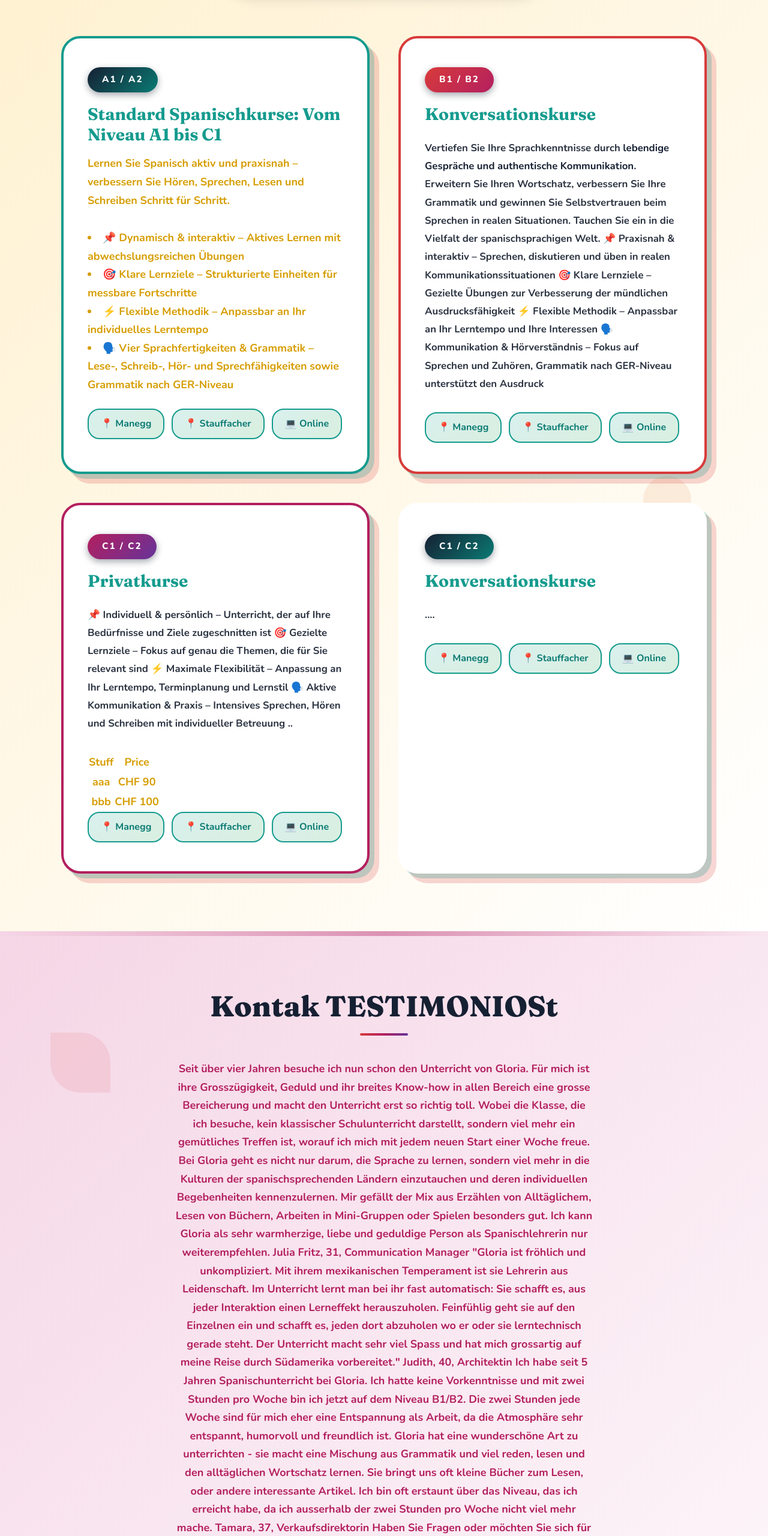
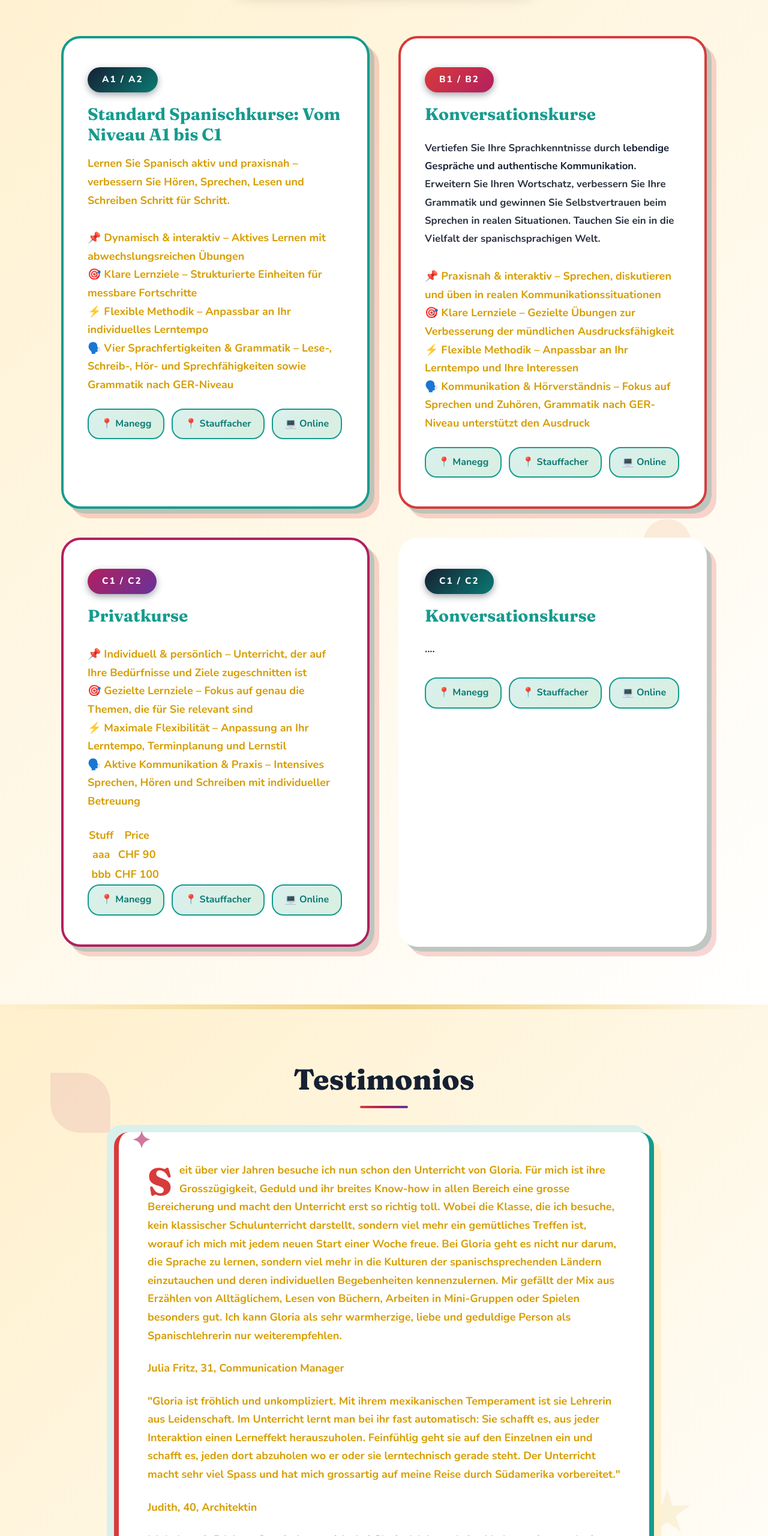
Before and after one commit to hblok/vitaminae, a plain HTML site: page docs/index.html in a window 1280 px wide. Shown: the part 2265-4825 px from the top of the page at 60% size. Drawn offline with nearby package versions, Linux system fonts and the light colour scheme.

Commit message:
Formatting fixes

```diff
--- a/docs/index.html
+++ b/docs/index.html
@@ -109,10 +109,10 @@ Vitamina E… de Español ist aus meiner Leidenschaft für lebendige Kommunikati
                     <h3>Standard Spanischkurse: Vom Niveau A1 bis C1</h3>
                         <p>Lernen Sie Spanisch aktiv und praxisnah – verbessern Sie Hören, Sprechen, Lesen und Schreiben Schritt für Schritt.</p>
                     <p class="course-description">
-                        <li>📌 Dynamisch & interaktiv – Aktives Lernen mit abwechslungsreichen Übungen</li>
-                        <li>🎯 Klare Lernziele – Strukturierte Einheiten für messbare Fortschritte</li>
-                        <li>⚡ Flexible Methodik – Anpassbar an Ihr individuelles Lerntempo</li>
-                         <li>🗣️ Vier Sprachfertigkeiten & Grammatik – Lese-, Schreib-, Hör- und Sprechfähigkeiten sowie Grammatik nach GER-Niveau</li>
+                        <ul>📌 Dynamisch & interaktiv – Aktives Lernen mit abwechslungsreichen Übungen</ul>
+                        <ul>🎯 Klare Lernziele – Strukturierte Einheiten für messbare Fortschritte</ul>
+                        <ul>⚡ Flexible Methodik – Anpassbar an Ihr individuelles Lerntempo</ul>
+                        <ul>🗣️ Vier Sprachfertigkeiten & Grammatik – Lese-, Schreib-, Hör- und Sprechfähigkeiten sowie Grammatik nach GER-Niveau</ul>
                     </p>
                     <div class="course-locations">
                         <span class="location-tag">📍 Manegg</span>
@@ -124,12 +124,14 @@ Vitamina E… de Español ist aus meiner Leidenschaft für lebendige Kommunikati
                 <!-- Course 2 -->
                 <div class="course-card">
                     <span class="course-level">B1 / B2</span>
-                    <h3>  Konversationskurse </h3>
-                    <p class="course-description">Vertiefen Sie Ihre Sprachkenntnisse durch <strong>lebendige Gespräche und authentische Kommunikation</strong>. Erweitern Sie Ihren Wortschatz, verbessern Sie Ihre Grammatik und gewinnen Sie Selbstvertrauen beim Sprechen in realen Situationen. Tauchen Sie ein in die Vielfalt der spanischsprachigen Welt.
-📌 Praxisnah & interaktiv – Sprechen, diskutieren und üben in realen Kommunikationssituationen
- 🎯 Klare Lernziele – Gezielte Übungen zur Verbesserung der mündlichen Ausdrucksfähigkeit
- ⚡ Flexible Methodik – Anpassbar an Ihr Lerntempo und Ihre Interessen
- 🗣️ Kommunikation & Hörverständnis – Fokus auf Sprechen und Zuhören, Grammatik nach GER-Niveau unterstützt den Ausdruck  </p>
+                    <h3>Konversationskurse </h3>
+                    <p class="course-description">Vertiefen Sie Ihre Sprachkenntnisse durch <strong>lebendige Gespräche und authentische Kommunikation</strong>. Erweitern Sie Ihren Wortschatz, verbessern Sie Ihre Grammatik und gewinnen Sie Selbstvertrauen beim Sprechen in realen Situationen. Tauchen Sie ein in die Vielfalt der spanischsprachigen Welt.</p>
+		    <p class="course-description">
+		      <ul>📌 Praxisnah & interaktiv – Sprechen, diskutieren und üben in realen Kommunikationssituationen</ul>
+		      <ul>🎯 Klare Lernziele – Gezielte Übungen zur Verbesserung der mündlichen Ausdrucksfähigkeit</ul>
+		      <ul> ⚡ Flexible Methodik – Anpassbar an Ihr Lerntempo und Ihre Interessen</ul>
+		      <ul>🗣️ Kommunikation & Hörverständnis – Fokus auf Sprechen und Zuhören, Grammatik nach GER-Niveau unterstützt den Ausdruck</ul>
+		    </p>
                     <div class="course-locations">
                         <span class="location-tag">📍 Manegg</span>
                         <span class="location-tag">📍 Stauffacher</span>
@@ -141,11 +143,12 @@ Vitamina E… de Español ist aus meiner Leidenschaft für lebendige Kommunikati
                 <div class="course-card">
                     <span class="course-level">C1 / C2</span>
                     <h3>Privatkurse</h3>
-                    <p class="course-description">📌 Individuell & persönlich – Unterricht, der auf Ihre Bedürfnisse und Ziele zugeschnitten ist
- 🎯 Gezielte Lernziele – Fokus auf genau die Themen, die für Sie relevant sind
- ⚡ Maximale Flexibilität – Anpassung an Ihr Lerntempo, Terminplanung und Lernstil
- 🗣️ Aktive Kommunikation & Praxis – Intensives Sprechen, Hören und Schreiben mit individueller Betreuung
-..</p>
+                    <p class="course-description">
+		      <ul>📌 Individuell & persönlich – Unterricht, der auf Ihre Bedürfnisse und Ziele zugeschnitten ist</ul>
+		      <ul> 🎯 Gezielte Lernziele – Fokus auf genau die Themen, die für Sie relevant sind</ul>
+		      <ul> ⚡ Maximale Flexibilität – Anpassung an Ihr Lerntempo, Terminplanung und Lernstil</ul>
+		      <ul> 🗣️ Aktive Kommunikation & Praxis – Intensives Sprechen, Hören und Schreiben mit individueller Betreuung</ul>
+		    </p>
 
                     <table>
                         <tr><th>Stuff</th><th>Price</th></tr>
@@ -178,6 +181,37 @@ Vitamina E… de Español ist aus meiner Leidenschaft für lebendige Kommunikati
         </div>
     </section>
 
+    <!-- Courses Section -->
+    <section class="section-courses">
+        <div class="floating-shapes">
+            <div class="floating-shape decorative-shape shape-petal bg-magenta" style="width: 100px; height: 100px;"></div>
+            <div class="floating-shape decorative-shape shape-flower bg-yellow" style="width: 80px; height: 80px;"></div>
+            <div class="floating-shape decorative-shape shape-circle bg-purple" style="width: 90px; height: 90px;"></div>
+        </div>
+
+        <div class="container">
+            <div class="content-box">
+                <h2>Testimonios</h2>
+                <div class="teacher-intro">
+
+                <p>
+                  Seit über vier Jahren besuche ich nun schon den Unterricht von Gloria. Für mich ist ihre Grosszügigkeit, Geduld und ihr breites Know-how in allen Bereich eine grosse Bereicherung und macht den Unterricht erst so richtig toll. Wobei die Klasse, die ich besuche, kein klassischer Schulunterricht darstellt, sondern viel mehr ein gemütliches Treffen ist, worauf ich mich mit jedem neuen Start einer Woche freue. Bei Gloria geht es nicht nur darum, die Sprache zu lernen, sondern viel mehr in die Kulturen der spanischsprechenden Ländern einzutauchen und deren individuellen Begebenheiten kennenzulernen. Mir gefällt der Mix aus Erzählen von Alltäglichem, Lesen von Büchern, Arbeiten in Mini-Gruppen oder Spielen besonders gut. Ich kann Gloria als sehr warmherzige, liebe und geduldige Person als Spanischlehrerin nur weiterempfehlen.</p>
+		<p>Julia Fritz, 31, Communication Manager</p>
+
+                <p>"Gloria ist fröhlich und unkompliziert. Mit ihrem mexikanischen Temperament ist sie Lehrerin aus Leidenschaft. Im Unterricht lernt man bei ihr fast automatisch: Sie schafft es, aus jeder Interaktion einen Lerneffekt herauszuholen. Feinfühlig geht sie auf den Einzelnen ein und schafft es, jeden dort abzuholen wo er oder sie lerntechnisch gerade steht. Der Unterricht macht sehr viel Spass und hat mich grossartig auf meine Reise durch Südamerika vorbereitet."</p>
+		<p>Judith, 40, Architektin</p>
+
+                <p>Ich habe seit 5 Jahren Spanischunterricht bei Gloria. Ich hatte keine Vorkenntnisse und mit zwei Stunden pro Woche bin ich jetzt auf dem Niveau B1/B2.
+Die zwei Stunden jede Woche sind für mich eher eine Entspannung als Arbeit, da die Atmosphäre sehr entspannt, humorvoll und freundlich ist.
+Gloria hat eine wunderschöne Art zu unterrichten - sie macht eine Mischung aus Grammatik und viel reden, lesen und den alltäglichen Wortschatz lernen. Sie bringt uns oft kleine Bücher zum Lesen, oder andere interessante Artikel.
+Ich bin oft erstaunt über das Niveau, das ich erreicht habe, da ich ausserhalb der zwei Stunden pro Woche nicht viel mehr mache.</p>
+		<p>Tamara, 37, Verkaufsdirektorin</p>
+
+		</div>
+	    </div>
+	</div>
+    </section>
+
     <!-- Contact Section -->
     <section class="section-contact">
         <div class="floating-shapes">
@@ -187,29 +221,7 @@ Vitamina E… de Español ist aus meiner Leidenschaft für lebendige Kommunikati
         </div>
         <div class="container">
             <div class="contact-content">
-                <h2>Kontak    TESTIMONIOSt</h2>
-                <p>
-
-
-                    Seit über vier Jahren besuche ich nun schon den Unterricht von Gloria. Für mich ist ihre Grosszügigkeit, Geduld und ihr breites Know-how in allen Bereich eine grosse Bereicherung und macht den Unterricht erst so richtig toll. Wobei die Klasse, die ich besuche, kein klassischer Schulunterricht darstellt, sondern viel mehr ein gemütliches Treffen ist, worauf ich mich mit jedem neuen Start einer Woche freue. Bei Gloria geht es nicht nur darum, die Sprache zu lernen, sondern viel mehr in die Kulturen der spanischsprechenden Ländern einzutauchen und deren individuellen Begebenheiten kennenzulernen. Mir gefällt der Mix aus Erzählen von Alltäglichem, Lesen von Büchern, Arbeiten in Mini-Gruppen oder Spielen besonders gut. Ich kann Gloria als sehr warmherzige, liebe und geduldige Person als Spanischlehrerin nur weiterempfehlen.
-
-Julia Fritz, 31, Communication Manager
-
-
-
-                    "Gloria ist fröhlich und unkompliziert. Mit ihrem mexikanischen Temperament ist sie Lehrerin aus Leidenschaft. Im Unterricht lernt man bei ihr fast automatisch: Sie schafft es, aus jeder Interaktion einen Lerneffekt herauszuholen. Feinfühlig geht sie auf den Einzelnen ein und schafft es, jeden dort abzuholen wo er oder sie lerntechnisch gerade steht. Der Unterricht macht sehr viel Spass und hat mich grossartig auf meine Reise durch Südamerika vorbereitet."
-Judith, 40, Architektin
-
-
-                    Ich habe seit 5 Jahren Spanischunterricht bei Gloria. Ich hatte keine Vorkenntnisse und mit zwei Stunden pro Woche bin ich jetzt auf dem Niveau B1/B2.
-Die zwei Stunden jede Woche sind für mich eher eine Entspannung als Arbeit, da die Atmosphäre sehr entspannt, humorvoll und freundlich ist.
-Gloria hat eine wunderschöne Art zu unterrichten - sie macht eine Mischung aus Grammatik und viel reden, lesen und den alltäglichen Wortschatz lernen. Sie bringt uns oft kleine Bücher zum Lesen, oder andere interessante Artikel.
-Ich bin oft erstaunt über das Niveau, das ich erreicht habe, da ich ausserhalb der zwei Stunden pro Woche nicht viel mehr mache.
-Tamara, 37, Verkaufsdirektorin
-
-
-
-
+                <h2>Kontakt</h2>
 
                     Haben Sie Fragen oder möchten Sie sich für einen Kurs anmelden? Kontaktieren Sie uns gerne!</p>
 
--- a/docs/style.css
+++ b/docs/style.css
@@ -50,6 +50,12 @@ body {
     color: var(--color-text);
     background-color: var(--color-bg);
     overflow-x: hidden;
+}
+
+ul {
+  list-style-type: none;
+  padding: 0;
+  margin: 0;
 }
 
 /* ============================================
```
